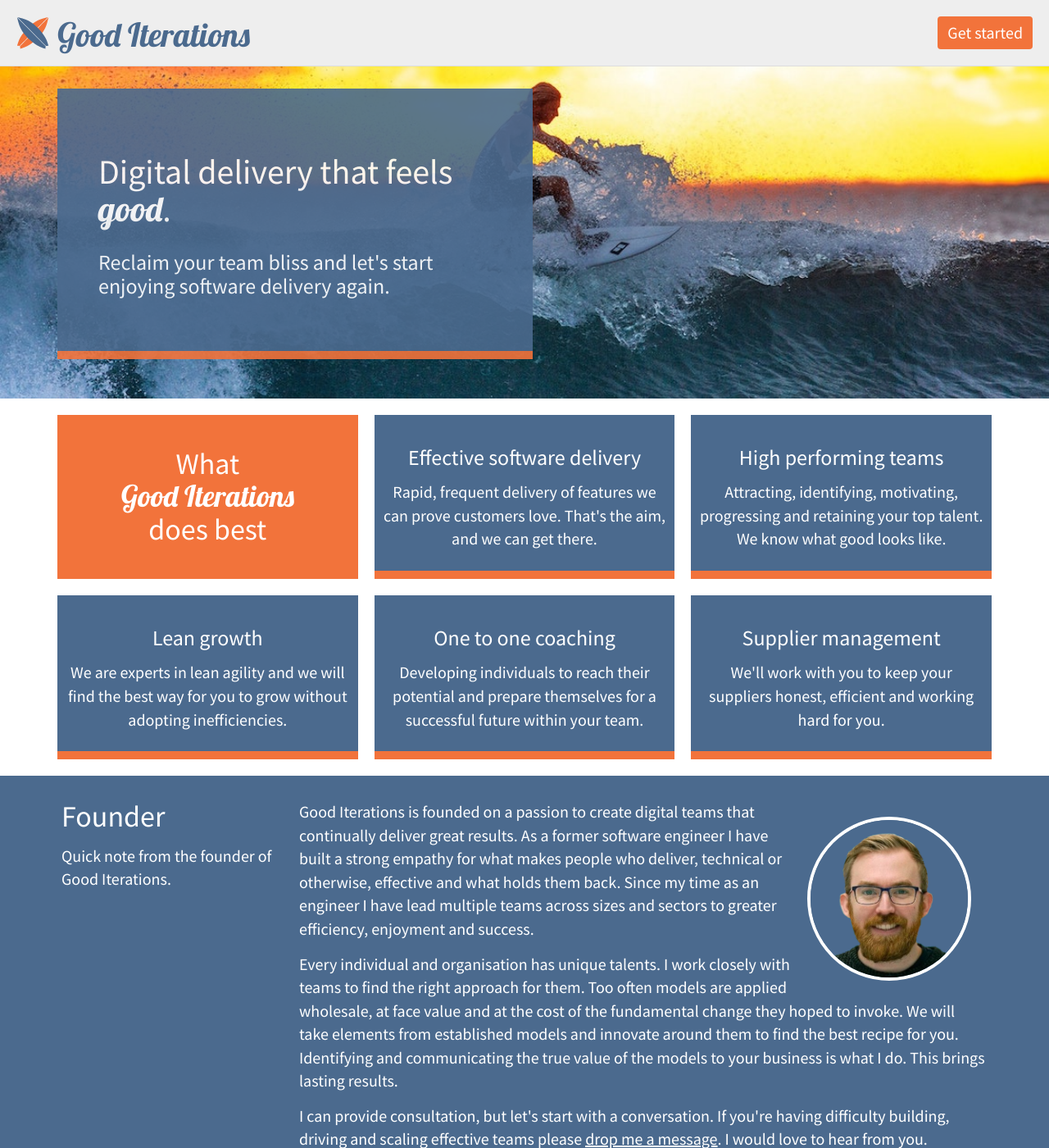
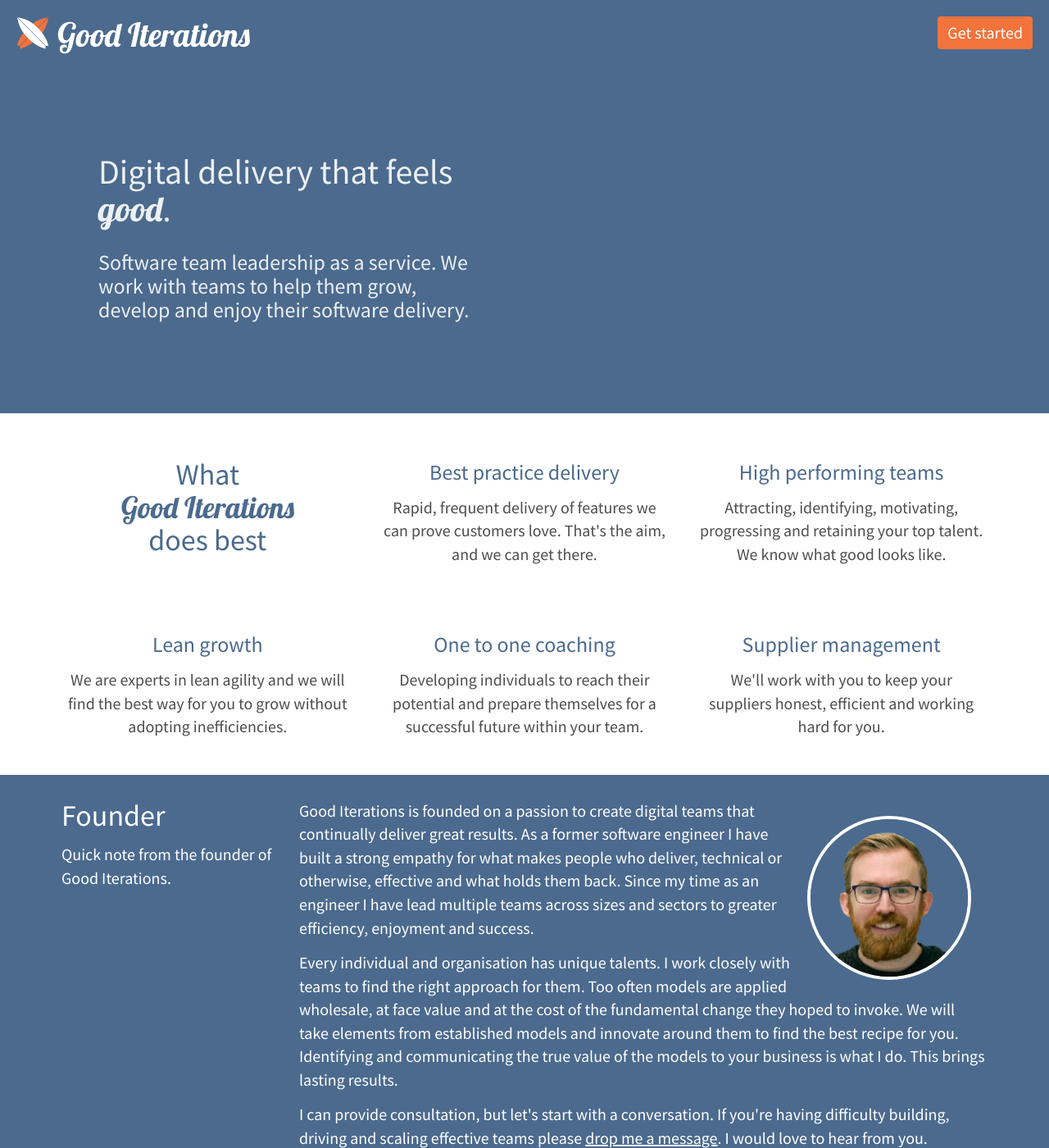
Before and after one commit to goodits/gi-blog, a Jekyll site: the page built from index.html, in a window 1280 px wide and 1400 px high. Shown: the whole window at 82% size. Built offline with Jekyll 4.4.1, drawn with Linux system fonts in a browser that asks for light colours; nearby versions of some CDN libraries; comment, search, counter and statistics services are not loaded; some of the changed text lies outside the part shown.

Commit message:
Brand revamp

```diff
--- a/_config.yml
+++ b/_config.yml
@@ -1,7 +1,7 @@
 # Site settings
 title: Good Iterations
 email: steve@gooditerations.com
-description: Reclaim your team bliss and let's start enjoying software delivery again.
+description: Software team leadership as a service. We work with teams to help them grow, develop and enjoy their software delivery.
 baseurl: ""
 url: "https://gooditerations.com"
 keywords: "good, iterations, good iterations, digital, delivery, coppin-smith, leadership, autonomy, performance, teams, scaling, consultant, consultancy"
--- a/_data/mission.yml
+++ b/_data/mission.yml
@@ -1,6 +1,6 @@
 title: Mission
 subtitle: More than just business, we're also on a mission.
 notes:
-    - Agile has lost its way of late, no longer fun and energising. It has become over diverged, debated and commercialised through mainstream adoption. The premise has become as much of a burden to engineers as it is a benefit. Ron Jeffries <a href="https://ronjeffries.com/articles/018-01ff/abandon-1/" target="_blank">summarises the position wonderfully</a>. We're at risk of losing Agile as we knew it.
-    - Good Iterations is joining the movement to return to the core principles of Agile that transformed our industry. We don't insist you subscribe to practice x, y or z and spend your precious budget on middle-management to be masters of it. We will work with your existing team to fully understand the characteristics of high performing teams and software. The manifesto and principles made them clear and easy to adopt.
+    - Agile has lost its way of late, no longer fun and energising. It has become over diverged, debated and commercialised through mainstream adoption. The premise has become as much of a burden to engineers as it is a benefit. Ron Jeffries <a href="https://ronjeffries.com/articles/018-01ff/abandon-1/" target="_blank">summarises the position wonderfully</a>. We're at risk of losing Agile as we knew and loved it.
+    - Good Iterations is joining the movement to return to the core principles of Agile that transformed our industry. We won't insist you subscribe to practice x, y or z and spend your precious budget on middle-management to be masters of it. We will work with your existing team to fully understand the characteristics of high performing teams and software. We'll live the manifesto and principles.
     - We love Agile. We're still grateful for it. We want to be part of the movement to bring it back to its roots.
--- a/_data/services.yml
+++ b/_data/services.yml
@@ -1,4 +1,4 @@
-- title: Effective software delivery
+- title: Best practice delivery
   blurb: Rapid, frequent delivery of features we can prove customers love. That's the aim, and we can get there.
 
 - title: High performing teams
--- a/css/main.scss
+++ b/css/main.scss
@@ -28,8 +28,8 @@
 $navbar-padding-vertical:          10px !default;
 $navbar-collapse-max-height:       340px !default;
 
-$navbar-default-color:             $brand-primary !default;
-$navbar-default-bg:                $brand-secondary !default;
+$navbar-default-color:             #fff !default;
+$navbar-default-bg:                $brand-primary !default;
 $navbar-default-border:            darken($navbar-default-bg, 6.5%) !default;
 
 $navbar-default-link-color:                #FFF !default;
@@ -54,6 +54,7 @@
 
 .navbar {
     padding: 10px 10px !important;
+    border: none;
 }
 
 .wrapper > .row {
@@ -84,7 +85,7 @@
     margin: 0px;
     padding: 0px 10px;
     display: block;
-    color: $brand-primary;
+    color: #fff;
     float:left;
   }
 
@@ -172,20 +173,20 @@
 }
 
 .jumbotron {
-  background-image: url("/assets/img/action-adventure.jpg");
+  // background-image: url("/assets/img/action-adventure.jpg");
   background-repeat: no-repeat;
-  background-color: $brand-accent;
+  background-color: $brand-primary;
   background-size: cover;
   border-radius: 0px !important;
   margin-bottom: 0px;
-  height: 100%;
+  // height: 100%;
   .snapline {
     margin-left: 10px;
     background-color: $brand-primary;
     opacity: 0.9;
     padding: 50px;
     width: 50%;
-    border-bottom: solid 10px $brand-accent;
+    // border-bottom: solid 10px $brand-accent;
     h2 {
       opacity: 1;
       font-size: $font-size-h1;
@@ -215,7 +216,7 @@
     margin: 10px 10px;
     padding: 10px 10px;
     height: 300px;
-    border-bottom: solid 10px $brand-accent;
+    // border-bottom: solid 10px $brand-accent;
     height: 100%;
 
     h2.title {
@@ -340,7 +341,7 @@
 }
 
 .footer {
-  background-color: $navbar-default-bg;
+  background-color: #eee;
 
   .footnote {
     padding-top: 20px;
--- a/index.html
+++ b/index.html
@@ -11,13 +11,13 @@
 
 <div class="row services white-bg narrow"/>
   <div class="col-md-4 col-sm-6 col-xs-12">
-    <div class="accent-bg service">
+    <div class="service">
       <h2 class="title">What <br/><span class="font-brand">Good Iterations</span><br/> does best</h2>
     </div>
   </div>
   {% for service in site.data.services %}
   <div class="col-md-4 col-sm-6 col-xs-12">
-    <div class="brand-bg service">
+    <div class="service">
       <h3>{{ service.title }}</h3>
       <p>{{ service.blurb }}</p>
     </div>
```
Also changed, not shown: assets/img/action-adventure.jpg (deleted), assets/img/logo-preview.png, assets/img/logo.svg.
